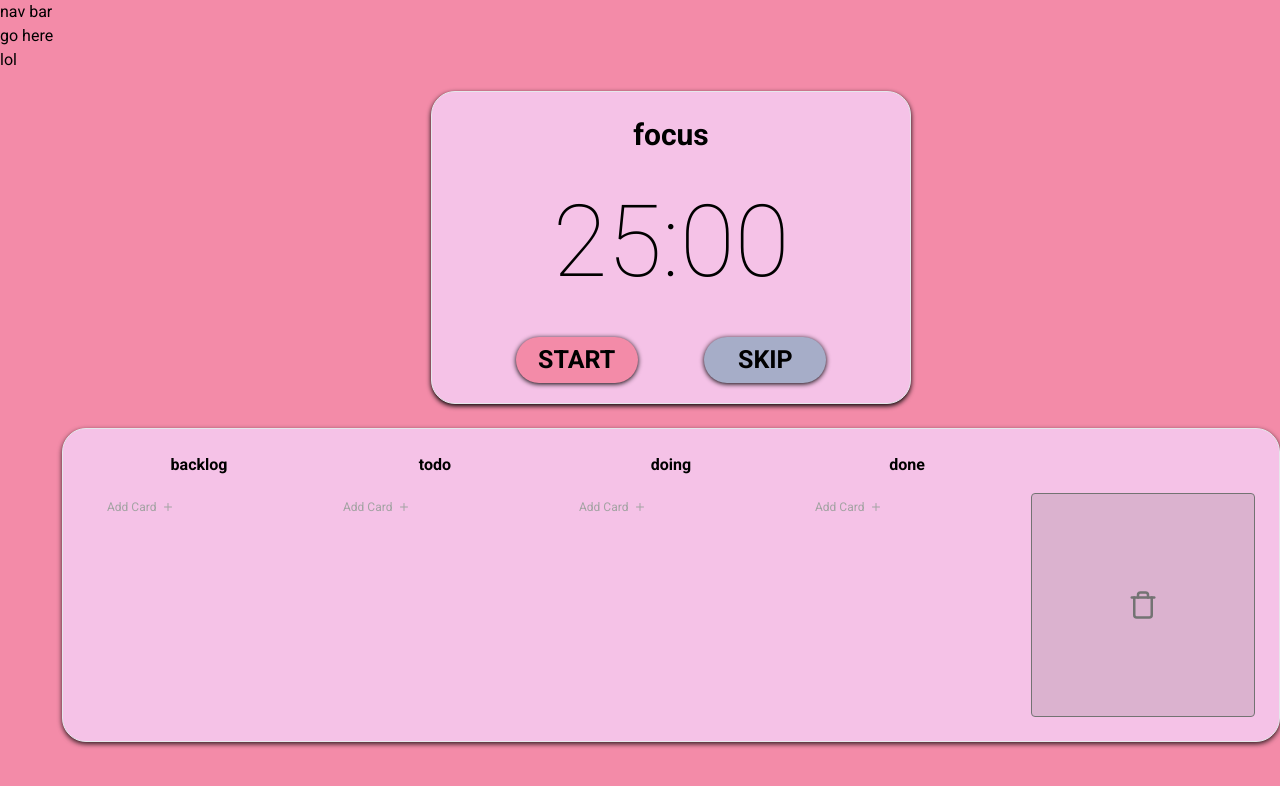
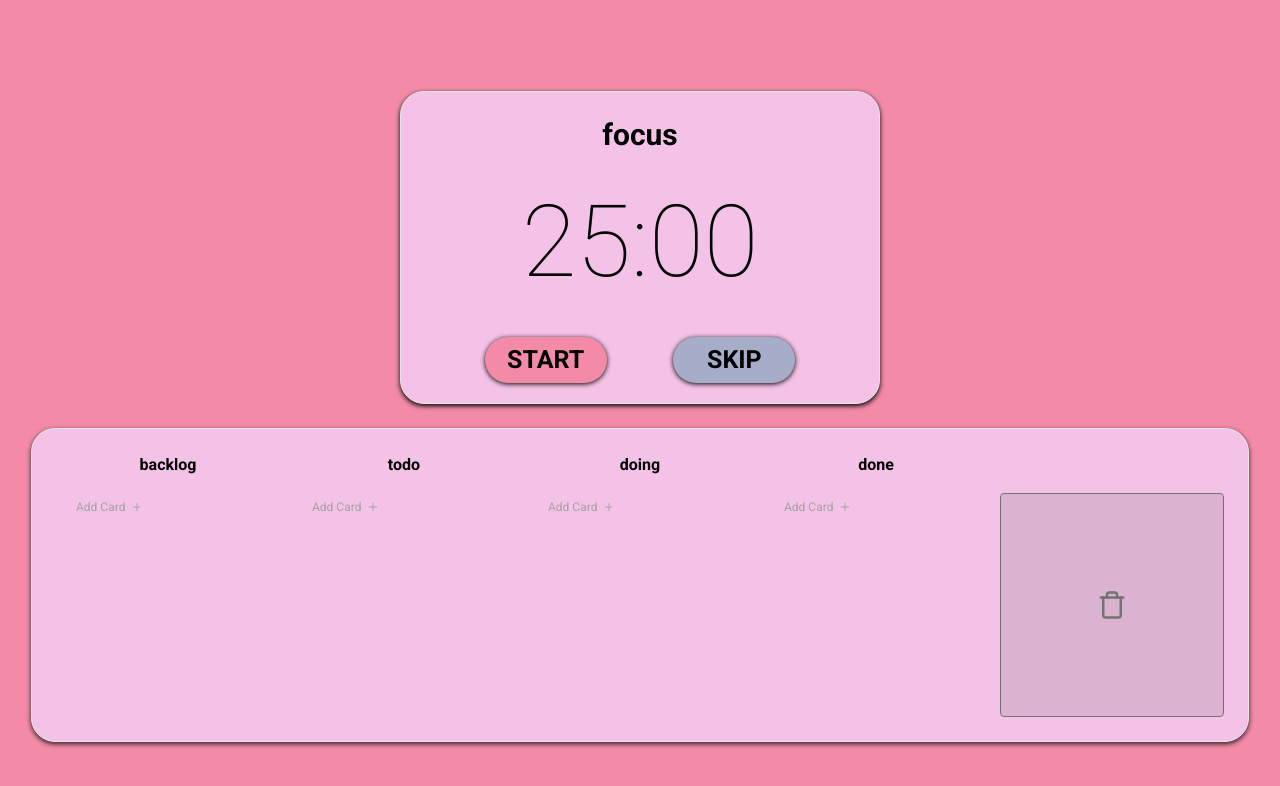
Before and after one commit to egramsdoescode/pomo-kan, a React (Vite) app in the folder frontend/: page / in a window 1280 px wide. Shown: the top 786 px of the page. Built offline with nearby package versions, Linux system fonts and the light colour scheme.

Commit message:
refactor(frontend): remove navbar component until it has been fully implemented

```diff
--- a/frontend/src/pages/Home.jsx
+++ b/frontend/src/pages/Home.jsx
@@ -1,6 +1,6 @@
 import { useFocusMode } from "../FocusModeContext";
 import clsx from "clsx";
-import { NavBar, Timer, KanBan } from "../components";
+import { Timer, KanBan } from "../components";
 
 function Home() {
     const { focusMode } = useFocusMode();
@@ -15,7 +15,6 @@ function Home() {
         <>
             {/* app container */}
             <div className={focusStyles}>
-                <NavBar />
                 {/* main container */}
                 <div className="pt-8 flex-col flex-1 flex justify-center items-center">
                     <Timer />
```
